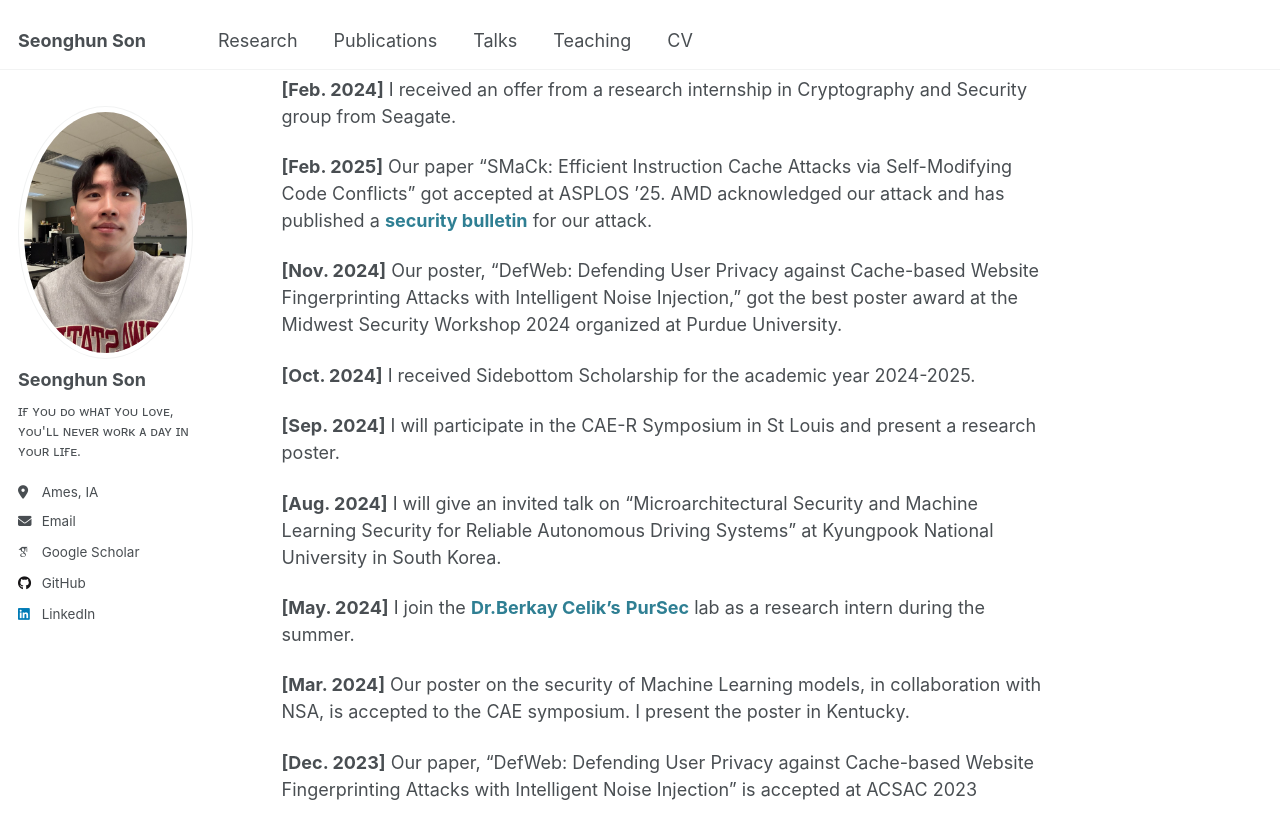
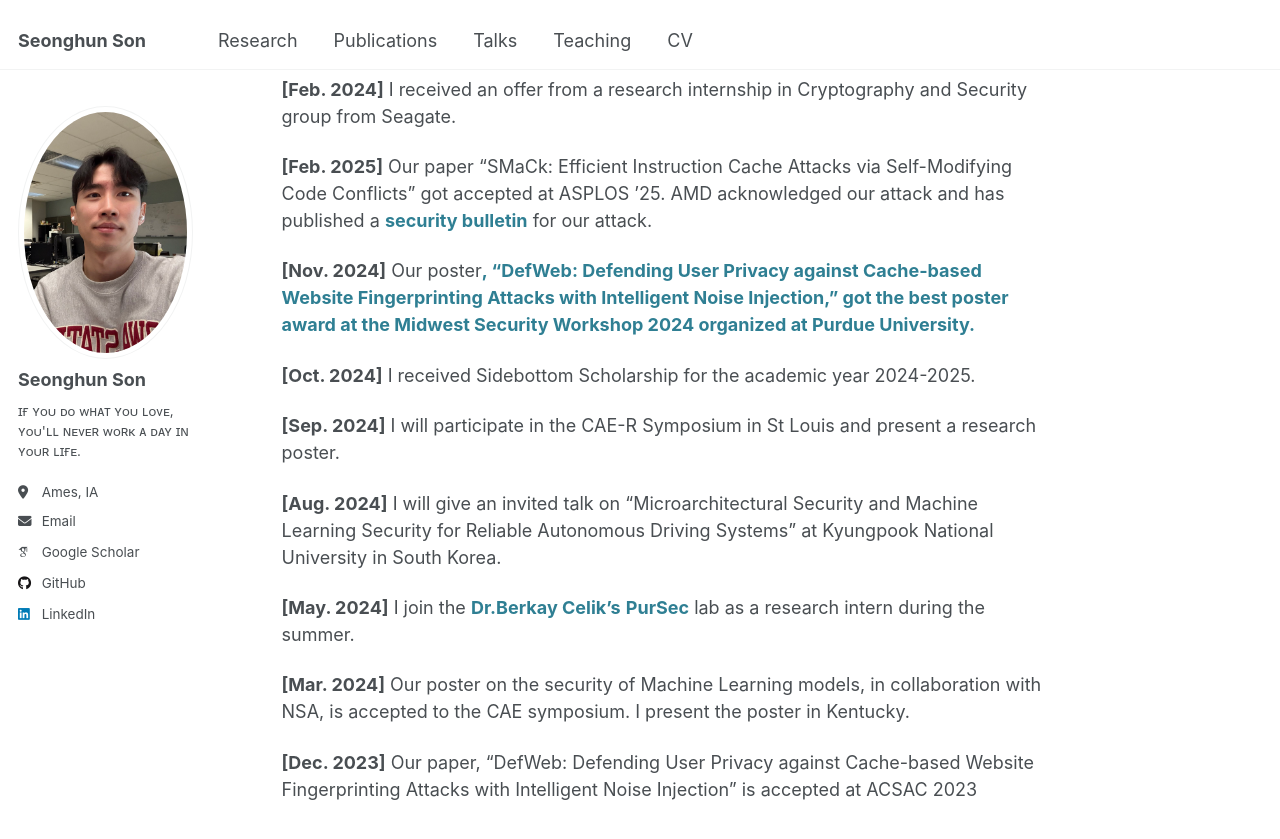
Before and after one commit to hunie-son/hunie-son.github.io, a Jekyll site: the page built from _pages/about.md, in a window 1280 px wide and 900 px high, scrolled down 357 px. Shown: the top 839 px of the window. Built offline with Jekyll 4.4.1, drawn with Linux system fonts in a browser that asks for light colours; some web fonts are replaced.

Commit message:
Update about.md

```diff
--- a/_pages/about.md
+++ b/_pages/about.md
@@ -22,7 +22,7 @@ News
 
 **[Feb. 2025]** Our paper “SMaCk: Efficient Instruction Cache Attacks via Self-Modifying Code Conflicts” got accepted at ASPLOS ’25. AMD acknowledged our attack and has published a <a href="https://www.amd.com/en/resources/product-security/bulletin/amd-sb-7024.html" style="text-decoration: none;"><b>security bulletin</b></a> for our attack.<br/>
 
-**[Nov. 2024]** Our poster, "DefWeb: Defending User Privacy against Cache-based Website Fingerprinting Attacks with Intelligent Noise Injection,” got the best poster award at the Midwest Security Workshop 2024 organized at Purdue University.<br/>
+**[Nov. 2024]** Our poster<a href="/files/MSW_Seonghun.pdf" target="_blank" style="text-decoration: none;"><b>, "DefWeb: Defending User Privacy against Cache-based Website Fingerprinting Attacks with Intelligent Noise Injection,” got the best poster award at the Midwest Security Workshop 2024 organized at Purdue University.<br/>
 
 **[Oct. 2024]** I received Sidebottom Scholarship for the academic year 2024-2025.<br/>
 
```
